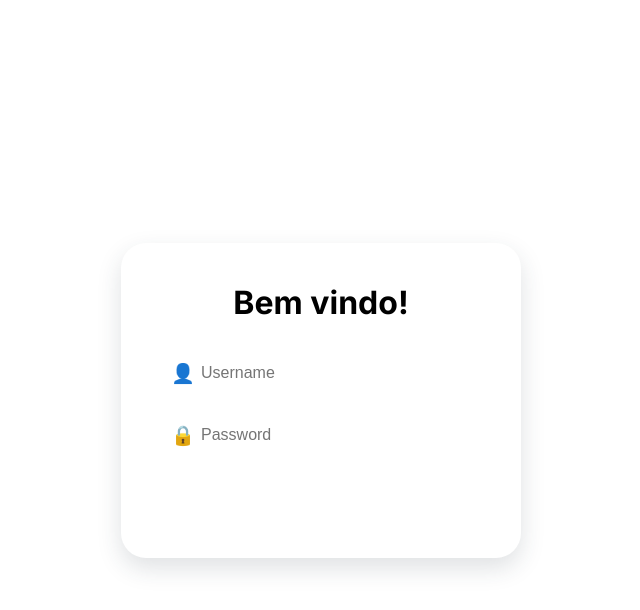
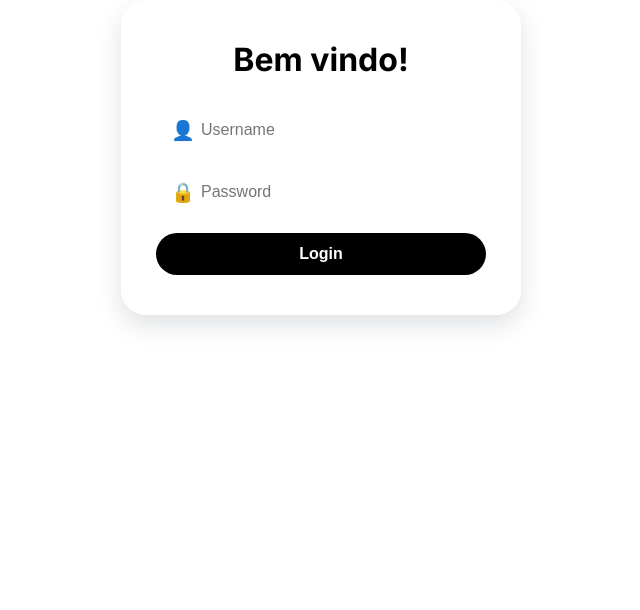
Before and after one commit to Marinamorais/AgendaPro-Front, a Next.js app: page /components/LoginComponent in a window 1280 px wide. Shown: the top 610 px of the page, without its empty margins (319-959 px from the left). Built offline with nearby package versions, Linux system fonts and the light colour scheme.

Commit message:
Update HeaderComponent branding and modify LoginComponent styles for improved aesthetics

```diff
--- a/app/components/HeaderComponent/page.jsx
+++ b/app/components/HeaderComponent/page.jsx
@@ -134,13 +134,13 @@ const HeaderComponent = () => {
         <div className={styles.brand}>
           {/* Dica: certifique-se que este caminho da logo existe. */}
           <Image
-  src="https://i.imgur.com/SbGOZjM.png"
+  src="https://i.imgur.com/0SkCPnh.png"
   alt="Logo"
   width={48}
   height={48}
   priority
 />
-          <span className={styles.brandText}>SupremoApp</span>
+          <span className={styles.brandText}>OiAgendaPro</span>
         </div>
         <nav className={styles.nav} aria-label="Ações de sessão">
           <button className={`${styles.btn} ${styles.ghost}`} onClick={openLogin} aria-haspopup="dialog" aria-controls="auth-modal">Login</button>
--- a/app/components/LoginComponent/LoginComponent.module.css
+++ b/app/components/LoginComponent/LoginComponent.module.css
@@ -1,7 +1,6 @@
 
 
 .wrapper {
-  min-height: 100vh;
   display: flex;
   justify-content: center;
   align-items: center;
@@ -70,7 +69,7 @@
   padding: 12px;
   border-radius: 50px;
   border: none;
-  background: var(--primary-color);
+  background: black;
   color: #fff;
   font-size: 1rem;
   font-weight: 600;
```
